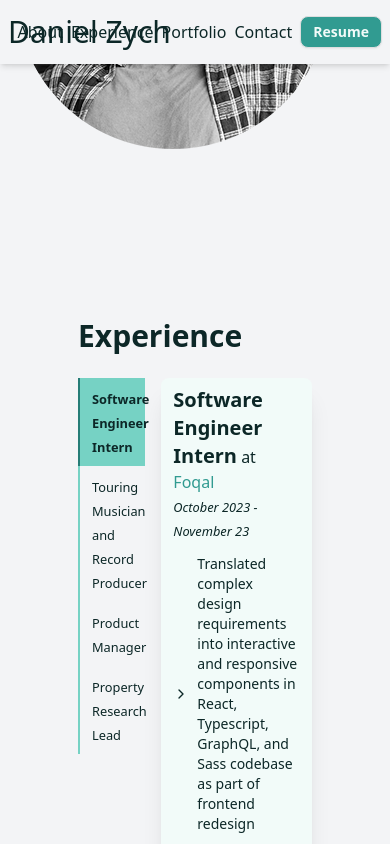
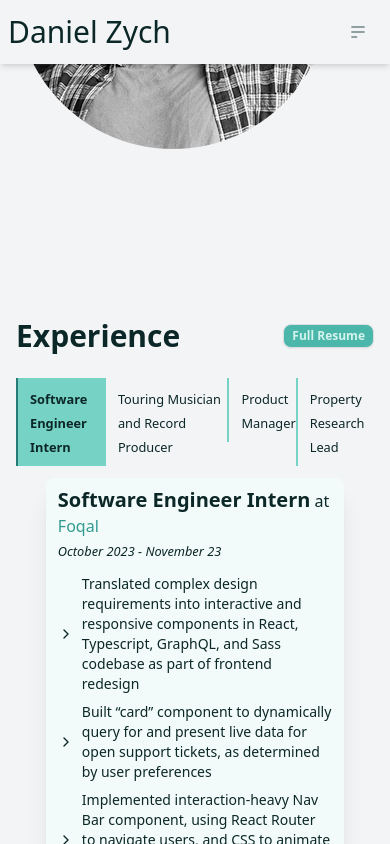
Before and after one commit to danjzych/portfolio-website, a SvelteKit app: page / in a window 390 px wide. Both pictures are taken after a click on the button "Software Engineer Intern". Shown: the part 1530-2374 px from the top of the page. Built offline with nearby package versions, Linux system fonts and the light colour scheme.

Commit message:
Refactored nav bar to render differently based on viewport width

```diff
--- a/src/components/ExperienceItem.svelte
+++ b/src/components/ExperienceItem.svelte
@@ -7,7 +7,7 @@
 </script>
 
 <div
-	class="col-span-4 rounded-lg bg-iceberg-50 px-3 py-2 shadow-xl"
+	class="mx-auto mt-3 w-5/6 rounded-lg bg-iceberg-50 px-3 py-2 shadow-xl md:col-span-4 md:mx-0 md:w-full lg:mt-0"
 	transition:fade|global={{ duration: 250 }}
 >
 	<h3>
--- a/src/components/LinkSideBar.svelte
+++ b/src/components/LinkSideBar.svelte
@@ -15,19 +15,19 @@
 
 {#if visible}
 	<div
-		class="position fixed right-0 top-1/2 z-50 flex flex-col items-center justify-between rounded-l-2xl border-2 border-r-0 border-base-200 shadow-lg"
+		class="position fixed right-0 top-1/2 z-50 flex flex-col items-center justify-between rounded-l-2xl shadow-lg"
 		transition:fly={{ duration: 200, x: 50, y: 0, delay: 2500 }}
 	>
 		<a
 			href="https://www.linkedin.com/in/danielzych/"
 			target="_blank"
-			class="rounded-tl-2xl p-3 duration-150 ease-in hover:bg-lime-100"
+			class="rounded-tl-2xl border-2 border-b-0 border-r-0 border-iceberg-200 from-iceberg-100 to-base-100 p-3 transition-colors duration-200 ease-in hover:bg-gradient-to-b"
 			><img src={linkedInIcon} alt="LinkedIn Logo" /></a
 		>
 		<a
 			href="https://github.com/danjzych"
 			target="_blank"
-			class="rounded-bl-2xl p-3 duration-150 ease-in hover:bg-lime-100"
+			class="rounded-bl-2xl border-2 border-r-0 border-t-0 border-iceberg-200 from-iceberg-100 to-base-100 p-3 transition-colors duration-200 ease-in hover:bg-gradient-to-t"
 			><img src={githubIcon} alt="Github Logo" /></a
 		>
 	</div>
--- a/src/components/NavBar.svelte
+++ b/src/components/NavBar.svelte
@@ -1,6 +1,8 @@
 <script lang="ts">
 	import { onMount } from 'svelte';
-	import { fly } from 'svelte/transition';
+	import { fade, fly } from 'svelte/transition';
+	import { viewportWidth } from '../stores';
+	import { Breakpoints } from '../types/types';
 	import { scrollToSection } from '$lib/utils';
 
 	let visible = false;
@@ -28,6 +30,7 @@
 		>
 		<div class="navbar-end">
 			{#if mainVisible}
+				{#if $viewportWidth >= Breakpoints.sm}
 					<div class="flex items-center gap-2">
 						<a
 							href="#about"
@@ -49,11 +52,54 @@
 							on:click|preventDefault={scrollToSection}
 							transition:fly|global={{ delay: 600, y: -20 }}>Contact</a
 						>
-					<button
-						class="btn btn-sm bg-iceberg-500 text-iceberg-50 hover:bg-iceberg-600 active:bg-iceberg-700"
-						transition:fly|global={{ delay: 900, x: -50 }}>Resume</button
+					</div>
+				{:else}
+					<div class="dropdown dropdown-end">
+						<div
+							tabIndex={0}
+							role="button"
+							class="btn btn-circle btn-ghost"
+							transition:fade|global={{ duration: 200 }}
+						>
+							<svg
+								xmlns="http://www.w3.org/2000/svg"
+								class="h-5 w-5"
+								fill="none"
+								viewBox="0 0 24 24"
+								stroke="currentColor"
+								><path d="M4 6h16M4 12h16M4 18h7" /></svg
 							>
 						</div>
+						<ul
+							tabIndex={0}
+							class="menu dropdown-content menu-sm z-[1] mt-3 w-52 rounded-box bg-base-100 p-2 shadow"
+						>
+							<li>
+								<a href="#about" on:click|preventDefault={scrollToSection}
+									>About</a
+								>
+							</li>
+							<li>
+								<a
+									href="#experience"
+									on:click|preventDefault={scrollToSection}>Experience</a
+								>
+							</li>
+							<li>
+								<a
+									href="#projects"
+									on:click|preventDefault={scrollToSection}>Portfolio</a
+								>
+							</li>
+							<li>
+								<a
+									href="#contact"
+									on:click|preventDefault={scrollToSection}>Contact</a
+								>
+							</li>
+						</ul>
+					</div>
+				{/if}
 			{/if}
 		</div>
 	</nav>
--- a/src/components/ToggleBar.svelte
+++ b/src/components/ToggleBar.svelte
@@ -5,7 +5,7 @@
 	export let selected: number;
 </script>
 
-<ul class="col-span-2">
+<ul class="col-span-2 flex lg:block">
 	{#each items as item, i}
 		<li>
 			<button
--- a/src/components/sections/About.svelte
+++ b/src/components/sections/About.svelte
@@ -13,8 +13,8 @@
 	use:useIntersectionObserver
 	on:enterView={() => (inView = true)}
 >
-	<div class="px-4 sm:grid sm:w-3/5 sm:grid-cols-5 sm:gap-4 sm:px-0">
-		<div class="flex flex-col gap-3 font-light sm:col-span-3">
+	<div class="px-4 md:grid md:w-3/5 md:grid-cols-5 md:gap-4 md:px-0">
+		<div class="flex flex-col gap-3 font-light md:col-span-3">
 			<h2 class="text-3xl font-semibold">
 				<a href="#about" on:click|preventDefault={scrollToSection}
 					>About Me</a
@@ -44,7 +44,7 @@
 				</div>
 			{/if}
 		</div>
-		<div class="mt-8 flex items-center sm:col-span-2 sm:my-0">
+		<div class="mt-8 flex items-center md:col-span-2 md:my-0">
 			{#if inView}
 				<img
 					src={headshot}
--- a/src/components/sections/Contact.svelte
+++ b/src/components/sections/Contact.svelte
@@ -32,7 +32,7 @@
 			>!
 		</p>
 		<a
-			class="text-iceberg-100shadow-lg btn bg-iceberg-500 hover:bg-iceberg-600 hover:shadow-md active:bg-iceberg-700"
+			class="text-iceberg-100shadow-lg btn bg-iceberg-500 transition-colors duration-200 hover:bg-iceberg-600 hover:shadow-md active:bg-iceberg-700"
 			on:mouseover={() => (currentIcon = mailOpen)}
 			on:focus={() => (currentIcon = mailOpen)}
 			on:mouseout={() => (currentIcon = mail)}
--- a/src/components/sections/Experience.svelte
+++ b/src/components/sections/Experience.svelte
@@ -17,7 +17,6 @@
 	$: if (selectedIdx) {
 		visible = false;
 
-		console.log('test');
 		setTimeout(() => {
 			visible = true;
 		}, 275);
@@ -30,15 +29,23 @@
 	use:useIntersectionObserver
 	on:enterView={() => (inView = true)}
 >
-	<div class="mt-40 w-3/5">
-		<h2 class="pb-6 text-3xl font-semibold">
+	<div class="mt-40 px-4 md:w-3/5 md:px-0">
+		<h2
+			class="flex items-center justify-between pb-6 text-3xl font-semibold"
+		>
 			<a href="#experience" on:click|preventDefault={scrollToSection}
 				>Experience</a
+			>
+			<a
+				href="/static/daniel-zych-software-engineer-resume.pdf"
+				target="_blank"
+				class="btn btn-xs bg-iceberg-400 text-iceberg-100 hover:bg-iceberg-500 active:bg-iceberg-600"
+				>Full Resume</a
 			>
 		</h2>
 		{#if inView}
 			<div
-				class="w-inherit grid grid-cols-6 gap-4"
+				class="w-inherit lg:grid lg:grid-cols-6 lg:gap-4"
 				transition:blur={{ delay: 200, duration: 400 }}
 			>
 				<ToggleBar items={experiences} bind:selected={selectedIdx} />
--- a/src/routes/+page.svelte
+++ b/src/routes/+page.svelte
@@ -10,6 +10,8 @@
 
 	/** Track window.innerWidth to responsively component layout */
 	onMount(() => {
+		viewportWidth.set(window.innerWidth);
+
 		window.addEventListener('resize', (evt) => {
 			viewportWidth.set(window.innerWidth);
 		});
```
Lines whose indentation alone changed are shown as unchanged.
